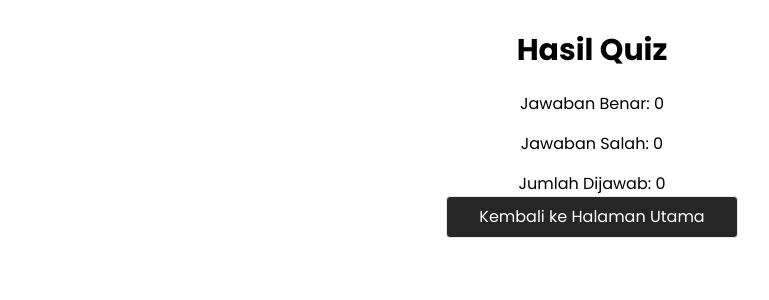
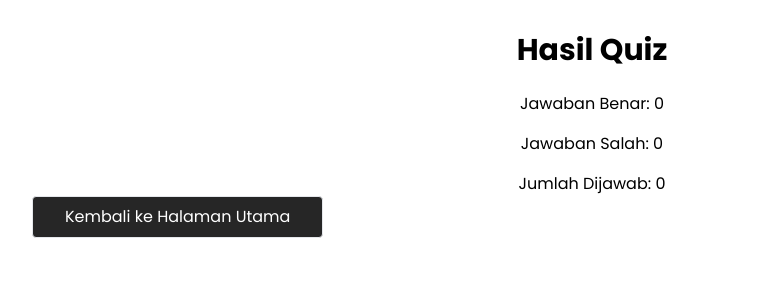
Before and after one commit to anantariskys/TriviaTales, a React (Vite) app: page /result in a window 1280 px wide. Shown: the top 300 px of the page, without its empty margins (48-817 px from the left). Built offline with nearby package versions, Linux system fonts and the light colour scheme; no server answers; sample sign-in values are in the browser's storage.

Commit message:
Update Button.tsx

```diff
--- a/src/components/Button.tsx
+++ b/src/components/Button.tsx
@@ -20,14 +20,14 @@
   let className = "";
   switch (variant) {
     case "primary":
-      className = "bg-green-500 text-white";
+      className = "bg-primary text-white";
       break;
     case "secondary":
       className = "bg-purple-500 text-white";
       break;
     case "primary-outline":
       className =
-        "bg-transparent border  border-primary hover:bg-green-500 hover:text-white transition-colors text-primary";
+        "bg-transparent border  border-primary hover:bg-primary hover:text-white transition-colors text-primary";
       break;
     case "dark":
       className =
@@ -44,7 +44,7 @@
     <button
       type={type}
       onClick={onClick}
-      className={`${className} ${width} px-8 py-2 active:scale-95 h-fit duration-300  rounded `}
+      className={`${className} ${width} px-8 py-2 gap-4 flex items-center justify-center active:scale-95 h-fit duration-300  rounded `}
     >
       {children}
     </button>
```
